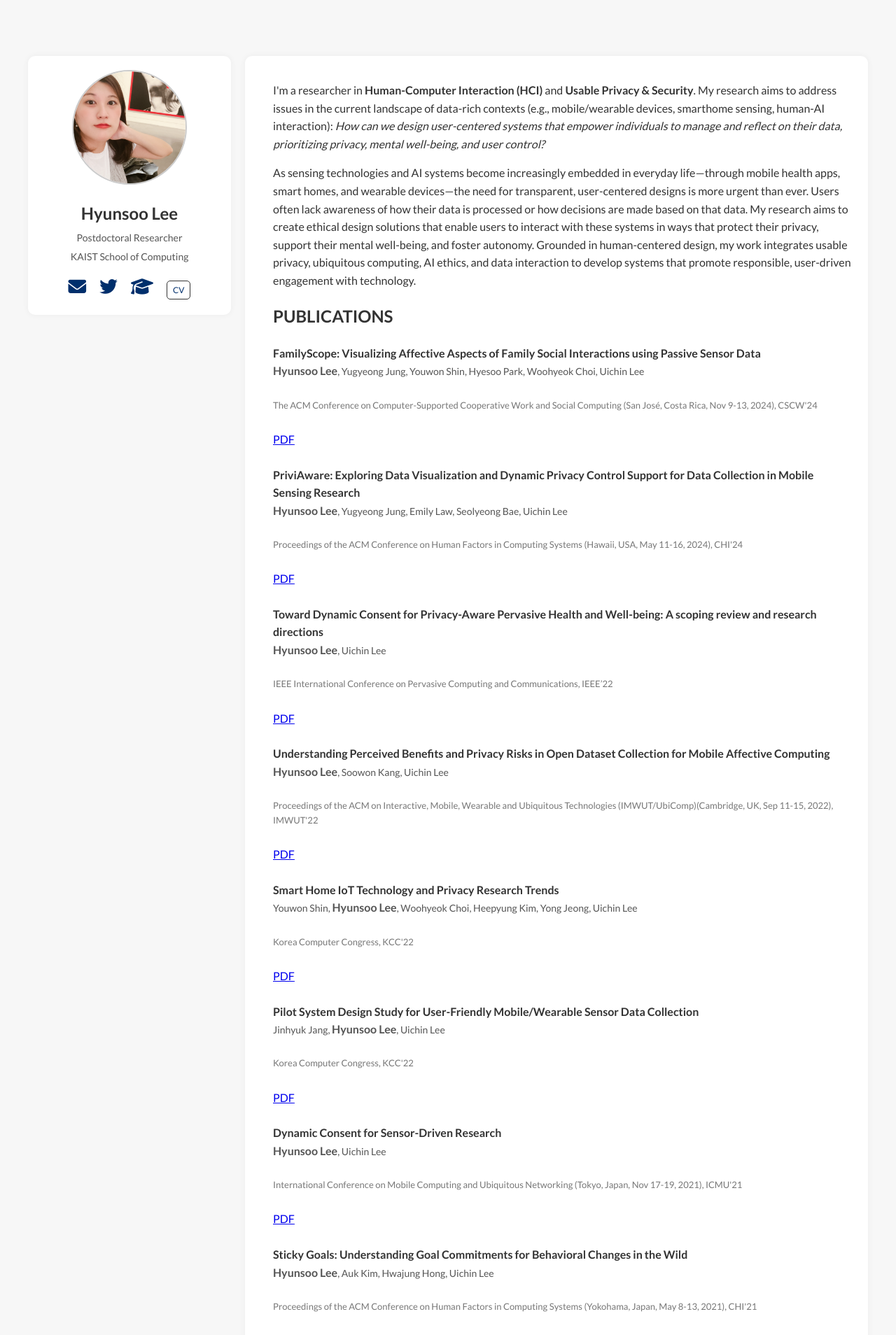
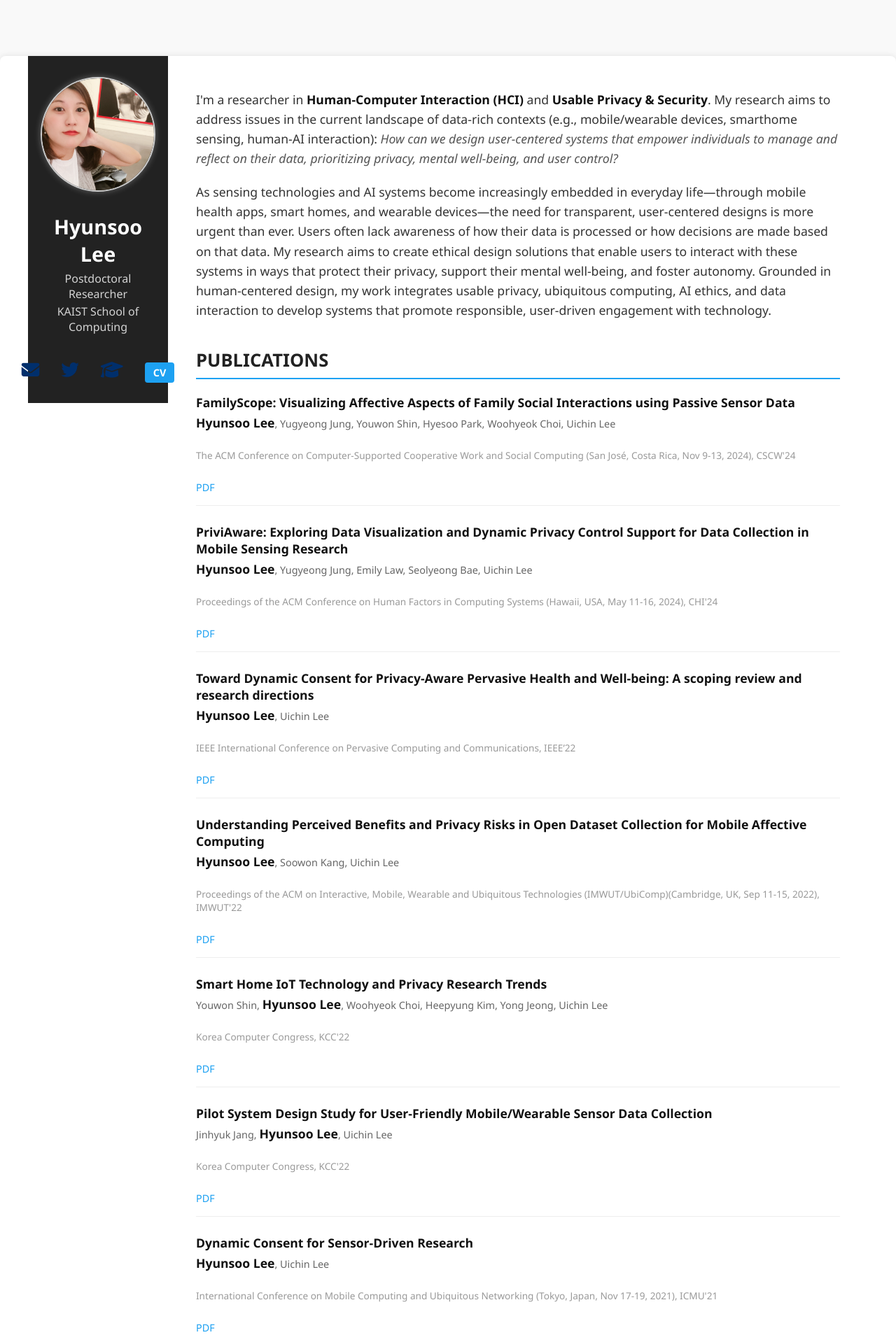
Before and after one commit to hslee90/hslee90.github.io, a Jekyll site: the page built from index.md, in a window 1280 px wide. Shown: the top 1908 px of the page at 70% size. Built offline with Jekyll 4.4.1, drawn with Linux system fonts in a browser that asks for light colours; nearby versions of some CDN libraries.

Commit message:
Update style.css

```diff
--- a/assets/css/style.css
+++ b/assets/css/style.css
@@ -1,108 +1,165 @@
-@import url('https://fonts.googleapis.com/css2?family=Lato:wght@300;400;700&display=swap');
-
+/* 전체 레이아웃 및 기본 스타일 */
 body {
-  font-family: 'Lato', sans-serif;
+  font-family: 'Segoe UI', Tahoma, Geneva, Verdana, sans-serif;
   margin: 0;
-  padding: 0;
-  background-color: #f7f7f7;
-  color: #333;
-  line-height: 1.6;
+  background-color: #f9f9f9;
+  color: #222;
 }
 
 .page-wrapper {
   display: flex;
-  flex-direction: row;
   max-width: 1200px;
-  margin: 0 auto;
-  padding: 20px;
+  margin: 20px auto;
+  background: white;
+  box-shadow: 0 0 10px rgba(0,0,0,0.1);
+  border-radius: 8px;
+  overflow: hidden;
 }
 
+/* 사이드바 (왼쪽) */
 .sidebar {
-  flex: 0 0 250px;
-  background-color: #fff;
-  padding: 20px;
-  margin-right: 20px;
-  border-radius: 10px;
-  text-align: center;
-  box-shadow: 0 0 10px rgba(0,0,0,0.05);
+  width: 280px;
+  background-color: #222;
+  color: white;
+  padding: 30px 20px;
+  box-sizing: border-box;
+  display: flex;
+  flex-direction: column;
+  align-items: center;
+  gap: 20px;
 }
 
 .profile-img {
   width: 150px;
+  height: 150px;
   border-radius: 50%;
-  margin-bottom: 15px;
+  object-fit: cover;
+  border: 3px solid #fff;
+  box-shadow: 0 0 10px rgba(255,255,255,0.3);
+}
+
+.profile-info {
+  text-align: center;
 }
 
 .profile-info h2 {
-  margin: 0;
-  font-size: 24px;
+  margin: 10px 0 5px 0;
+  font-size: 1.8rem;
+  font-weight: 700;
 }
 
 .profile-info p {
-  margin: 5px 0;
-  font-size: 14px;
-  color: #555;
+  margin: 3px 0;
+  font-size: 1rem;
+  font-weight: 400;
+  opacity: 0.8;
 }
 
+/* 아이콘 링크 모음 */
 .icon-links {
+  display: flex;
+  gap: 15px;
   margin-top: 15px;
 }
 
 .icon-links a {
-  margin: 0 8px;
-  color: #333;
-  font-size: 18px;
+  color: white;
+  font-size: 1.4rem;
   text-decoration: none;
+  transition: color 0.3s ease;
+}
+
+.icon-links a:hover {
+  color: #1da1f2;
 }
 
 .cv-box {
-  display: inline-block;
-  padding: 3px 8px;
-  border: 1px solid #333;
-  border-radius: 5px;
-  font-size: 12px;
+  background-color: #1da1f2;
+  color: white;
+  padding: 5px 12px;
+  border-radius: 4px;
+  font-weight: 600;
+  font-size: 0.9rem;
 }
 
+/* 오른쪽 메인 컨텐츠 */
 .main-content {
-  flex: 1;
-  background-color: #fff;
-  padding: 20px;
-  border-radius: 10px;
-  box-shadow: 0 0 10px rgba(0,0,0,0.05);
+  flex-grow: 1;
+  padding: 30px 40px;
+  box-sizing: border-box;
+  overflow-y: auto;
+}
+
+.main-content p {
+  font-size: 1.1rem;
+  line-height: 1.6;
+  margin-bottom: 20px;
+  color: #333;
+}
+
+.main-content strong {
+  color: #111;
+}
+
+.main-content i {
+  color: #555;
+}
+
+/* Publications 섹션 */
+h2#publications {
+  margin-top: 40px;
+  font-size: 1.6rem;
+  border-bottom: 2px solid #1da1f2;
+  padding-bottom: 8px;
+  font-weight: 700;
+  color: #222;
 }
 
 .publication-item {
   margin-bottom: 25px;
+  padding-bottom: 15px;
+  border-bottom: 1px solid #eee;
 }
 
 .publication-item strong {
-  font-size: 16px;
+  font-size: 1.1rem;
 }
 
 .publication-authors {
+  font-size: 0.9rem;
+  color: #666;
   display: block;
-  font-size: 14px;
-  color: #555;
+  margin-top: 5px;
 }
 
 .publication-venue {
+  font-size: 0.85rem;
+  color: #999;
+  margin-top: 3px;
   display: block;
-  font-size: 13px;
-  color: #777;
 }
 
-@media (max-width: 768px) {
-  .page-wrapper {
-    flex-direction: column;
-    padding: 10px;
-  }
+.publication-item a {
+  margin-top: 5px;
+  display: inline-block;
+  font-size: 0.9rem;
+  color: #1da1f2;
+  text-decoration: none;
+}
 
-  .sidebar {
-    margin-right: 0;
-    margin-bottom: 20px;
-  }
+.publication-item a:hover {
+  text-decoration: underline;
+}
 
-  .main-content {
-    padding: 15px;
-  }
+/* 스크롤바 스타일 (optional) */
+.main-content::-webkit-scrollbar {
+  width: 6px;
 }
+
+.main-content::-webkit-scrollbar-thumb {
+  background-color: rgba(29,161,242,0.4);
+  border-radius: 3px;
+}
+
+/* 반응형 - 786px 이하만 적용 */
+@media (max-w
```
